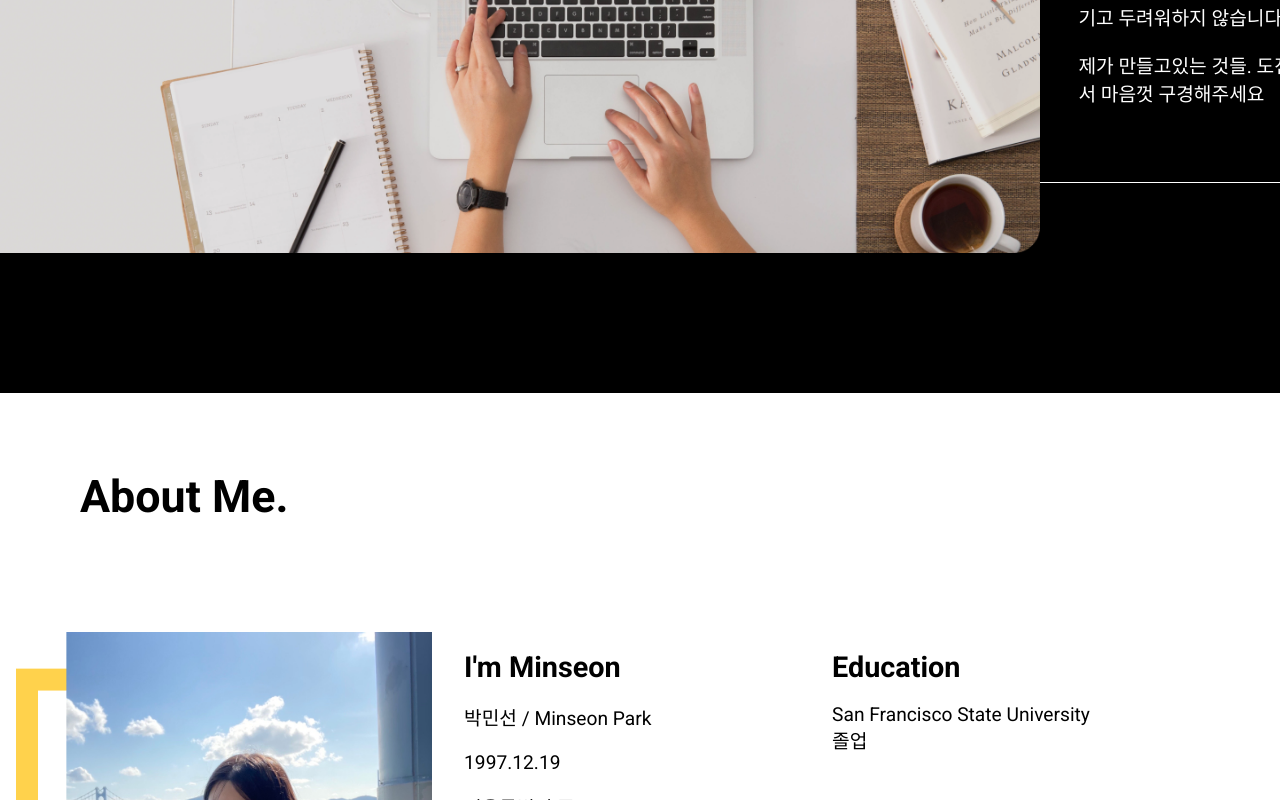
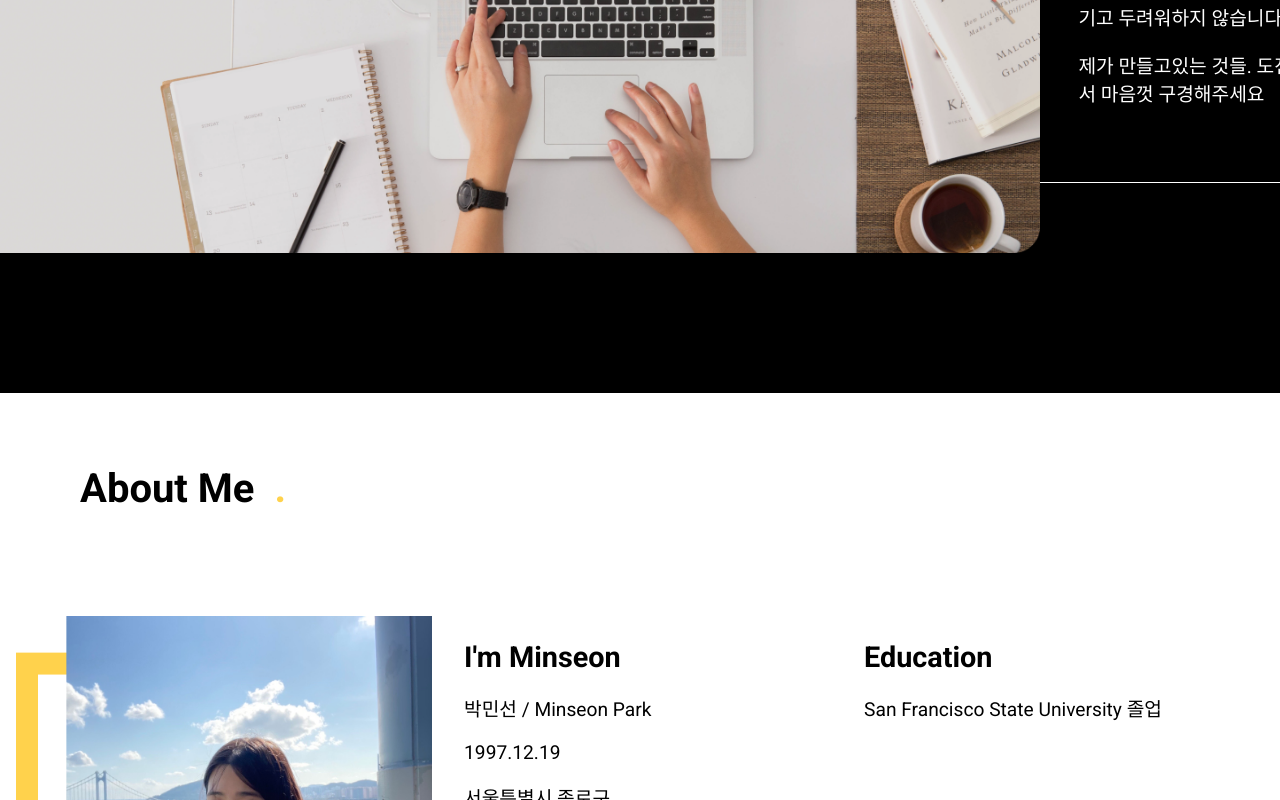
Before and after one commit to minseon-park/portfolio, a React (Create React App) app: page / in a window 1280 px wide. Shown: the part 503-1303 px from the top of the page. Built offline with nearby package versions, Linux system fonts and the light colour scheme.

Commit message:
change about page

```diff
--- a/src/components/About.tsx
+++ b/src/components/About.tsx
@@ -1,23 +1,24 @@
 import "../styles/App.css";
 import "../styles/About.css";
-import { aboutTitle, minseonInfo, educationInfo, channelInfo, contactInfo } from "../data";
-import Text from "./Text";
+import { minseonInfo, educationInfo, channelInfo, contactInfo } from "../data";
 import TextBox from "./TextBox";
 export default function About() {
   return (
     <div className="about">
-      {/* TODO: 타이틀 . 색깔 바꾸기 */}
-      <Text textData={aboutTitle} classname="aboutTitle" />
+      <div className="aboutTitle">
+        <p>About Me </p>
+        <p id="aboutColor"> .</p>
+      </div>
       <div className="aboutContainer">
         <img className="aboutImg" alt="profilePic" src="images/Profile.png"></img>
         <div className="infoContainer">
           <div className="firstRow">
-            <TextBox titleText="I'm Minseon" textData={minseonInfo} classname="minseonInfo" />
-            <TextBox titleText="Education" textData={educationInfo} classname="minseonInfo" />
+            <TextBox titleText="I'm Minseon" textData={minseonInfo} classname="aboutInfo" />
+            <TextBox titleText="Education" textData={educationInfo} classname="aboutInfo" />
           </div>
           <div className="secondRow">
-            <TextBox titleText="Contact" textData={contactInfo} classname="minseonInfo" />
-            <TextBox titleText="Channel" textData={channelInfo} classname="minseonInfo" />
+            <TextBox titleText="Contact" textData={contactInfo} classname="aboutInfo" />
+            <TextBox titleText="Channel" textData={channelInfo} classname="aboutInfo" />
           </div>
         </div>
       </div>
--- a/src/data.ts
+++ b/src/data.ts
@@ -5,7 +5,6 @@ export const introText = [
   "저는 무언가 만드는것을 좋아하고 새로운 도전을 즐기고 두려워하지 않습니다.",
   "제가 만들고있는 것들. 도전하고 있는 것들. 이곳에서 마음껏 구경해주세요",
 ];
-export const aboutTitle = ["About Me", "."];
 export const minseonInfo = ["박민선 / Minseon Park", "1997.12.19", "서울특별시 종로구"];
 export const educationInfo = ["San Francisco State University 졸업"];
 export const contactInfo = ["minseonpark00@gmail.com", "010-7695-5277"];
--- a/src/styles/About.css
+++ b/src/styles/About.css
@@ -5,7 +5,7 @@
   display: flex;
   flex-direction: row;
   font-weight: 600;
-  font-size: 2.8em;
+  font-size: 2.5em;
   padding: 2rem 2rem 2rem 5rem;
 }
 .aboutImg {
@@ -25,13 +25,18 @@
 .firstRow {
   display: flex;
   justify-content: space-between;
-  width: 40rem;
+  width: 45rem;
 }
 .secondRow {
   display: flex;
   justify-content: space-between;
-  width: 40rem;
+  width: 45rem;
 }
-.minseonInfo {
-  width: 17rem;
+.aboutInfo {
+  width: 20rem;
 }
+
+#aboutColor {
+  color: #ffd24c;
+  margin-left: 0.5em;
+}
```
